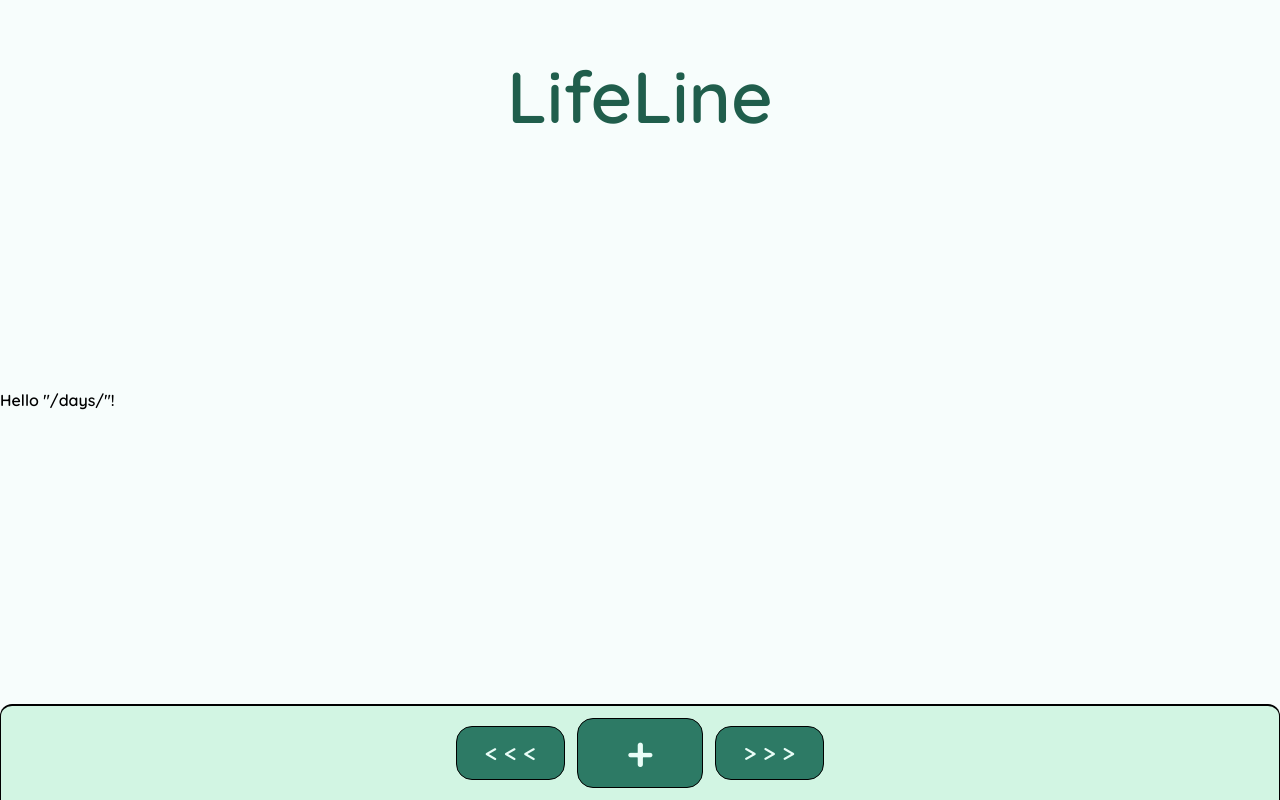
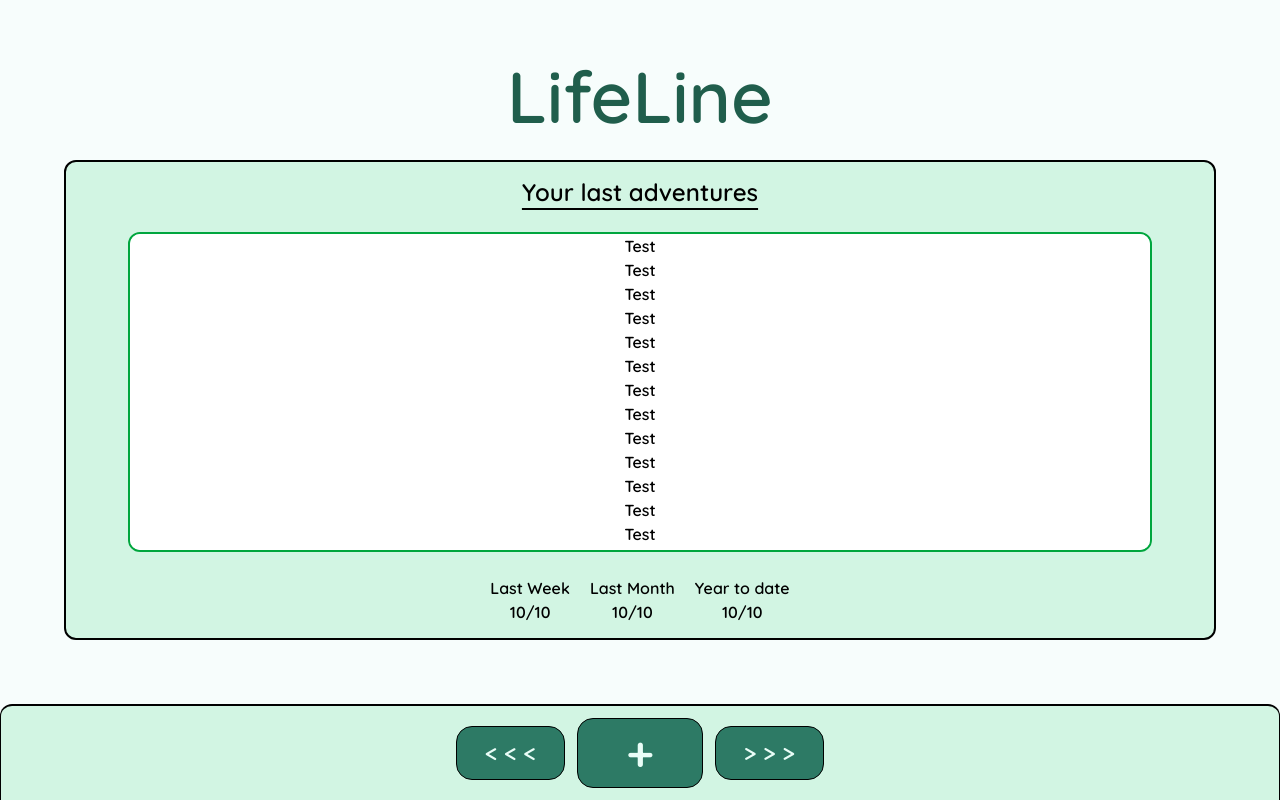
Before and after one commit to acolote1998/life-line-front-end, a React (Vite) app: page /days in a window 1280 px wide. Built offline with nearby package versions, Linux system fonts and the light colour scheme.

Commit message:
basic html structure for '/days' page

```diff
--- a/src/routes/days/index.tsx
+++ b/src/routes/days/index.tsx
@@ -1,9 +1,57 @@
-import { createFileRoute } from '@tanstack/react-router'
+import { createFileRoute } from "@tanstack/react-router";
 
-export const Route = createFileRoute('/days/')({
+export const Route = createFileRoute("/days/")({
   component: RouteComponent,
-})
+});
 
 function RouteComponent() {
-  return <div>Hello "/days/"!</div>
+  return (
+    <div
+      className="flex flex-col items-center self-center justify-center w-[90vw] h-[60vh] p-3 gap-6 border-2 rounded-xl"
+      style={{ backgroundColor: "var(--main-divs" }}
+    >
+      <h1 className="text-2xl underline underline-offset-7">
+        Your last adventures
+      </h1>
+      <div className="flex self-center justify-center w-[80vw] h-[40vh] border-2 rounded-xl border-green-600 bg-white overflow-scroll">
+        <ul>
+          <li>Test</li>
+          <li>Test</li>
+          <li>Test</li>
+          <li>Test</li>
+          <li>Test</li>
+          <li>Test</li>
+          <li>Test</li>
+          <li>Test</li>
+          <li>Test</li>
+          <li>Test</li>
+          <li>Test</li>
+          <li>Test</li>
+          <li>Test</li>
+          <li>Test</li>
+          <li>Test</li>
+          <li>Test</li>
+          <li>Test</li>
+          <li>Test</li>
+          <li>Test</li>
+          <li>Test</li>
+          <li>Test</li>
+        </ul>
+      </div>
+      <div className="flex flex-row gap-5 items-center text-center">
+        <div>
+          <p>Last Week</p>
+          <p>10/10</p>
+        </div>
+        <div>
+          <p>Last Month</p>
+          <p>10/10</p>
+        </div>
+        <div>
+          <p>Year to date</p>
+          <p>10/10</p>
+        </div>
+      </div>
+    </div>
+  );
 }
```
